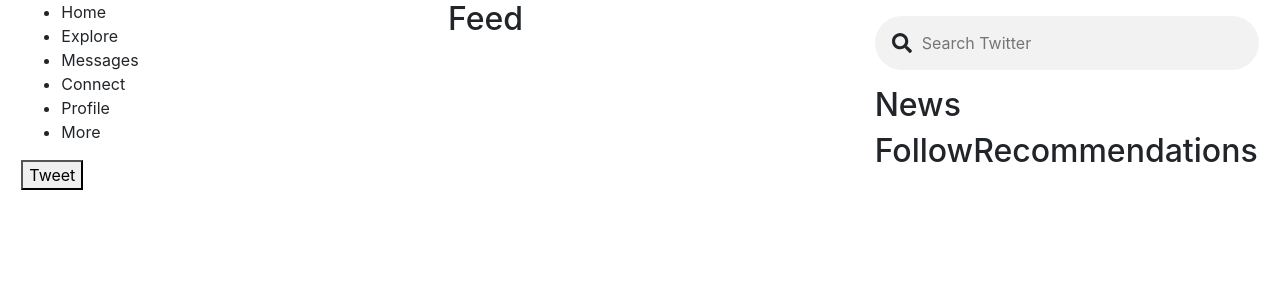
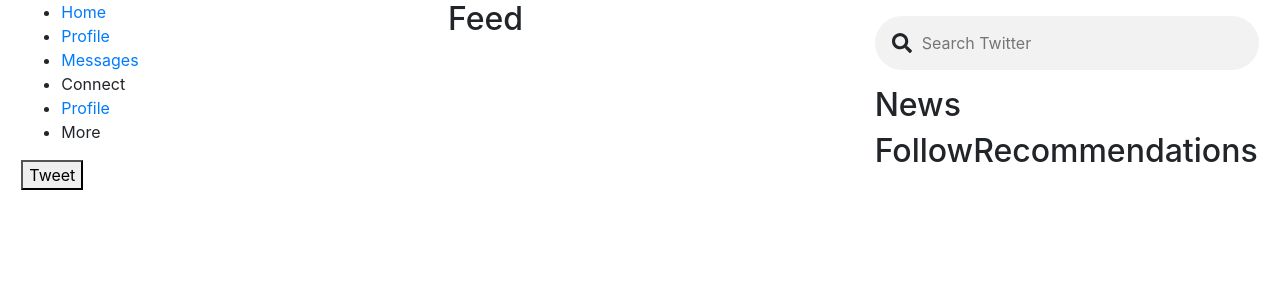
Before and after one commit to CSCI3230U/majorgroupproject-frede-avril-cody, a React (Create React App) app in the folder twitter_clone/: page / in a window 1280 px wide. Shown: the top 300 px of the page. Built offline with nearby package versions, Linux system fonts and the light colour scheme.

Commit message:
made links to different components

```diff
--- a/twitter_clone/src/components/Menu.js
+++ b/twitter_clone/src/components/Menu.js
@@ -1,17 +1,17 @@
 import React, {Component} from 'react';
+import { Link } from 'react-router-dom';
 
 class Menu extends Component{
     render(){
         return(
             <>
                 <ul>
-                    <li>Home</li>
-                    <li>Explore</li>
-                    <li>Messages</li>
+                    <li><Link to="/feed">Home</Link></li>
+                    <li><Link to="/">Profile</Link></li>
+                    <li><Link to="/messages">Messages</Link></li>
                     <li>Connect</li>
-                    <li>Profile</li>
+                    <li><Link to="/profile">Profile</Link></li>
                     <li>More</li>
-
                 </ul>
                 <div className=".btn">
                     <button type="button">Tweet</button>
```
